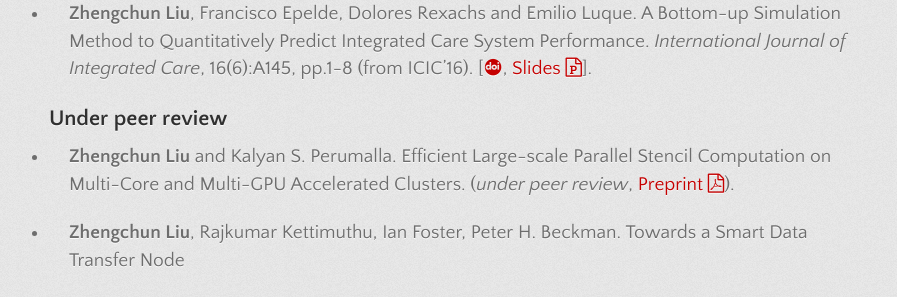
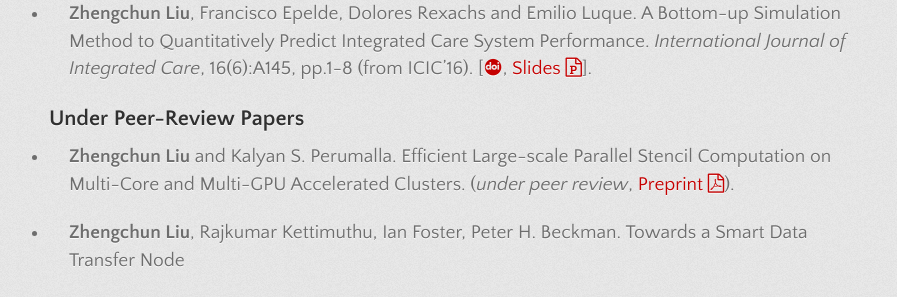
Before and after one commit to lzhengchun/lzhengchun.github.io, a Jekyll site: the page built from Publication.md, in a window 1280 px wide and 900 px high, scrolled down 1164 px. Shown: the part 154-451 px from the top of the window, without its empty margins (181-1078 px from the left). Built offline with Jekyll 4.4.1, drawn with Linux system fonts in a browser that asks for light colours; some web fonts are replaced.

Commit message:
add, delete, polish etc.

```diff
--- a/Publication.md
+++ b/Publication.md
@@ -25,7 +25,7 @@ title: Home
 
 - __Zhengchun Liu__, Francisco Epelde, Dolores Rexachs and Emilio Luque. A Bottom-up Simulation Method to Quantitatively Predict Integrated Care System Performance. *International Journal of Integrated Care*, 16(6):A145, pp.1-8 (from ICIC'16). [[<i class="ai ai-doi" aria-hidden="true"></i>](http://www.ijic.org/articles/abstract/10.5334/ijic.2693/), [Slides <i class="fa fa-file-powerpoint-o" aria-hidden="true"></i>](file/5.8_Zhengchun_Liu_139.pdf)].
 
-## Under peer review
+## Under Peer-Review Papers
 - __Zhengchun Liu__ and Kalyan S. Perumalla. Efficient Large-scale Parallel Stencil Computation on Multi-Core and Multi-GPU Accelerated Clusters. (_under peer review_, [Preprint <i class="fa fa-file-pdf-o" aria-hidden="true"></i>](file/B2R-3d.pdf)).
 
 - __Zhengchun Liu__, Rajkumar Kettimuthu, Ian Foster, Peter H. Beckman. Towards a Smart Data Transfer Node
```
Also changed, not shown: index.md (+1 -0 lines).
